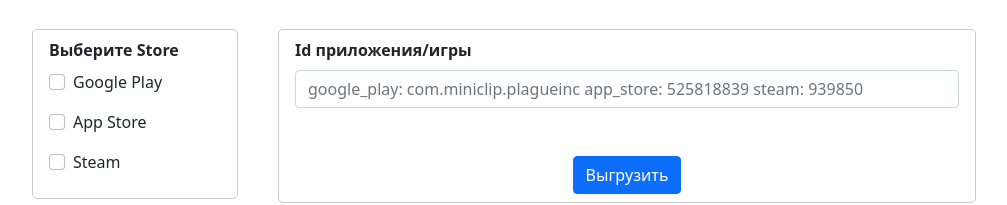
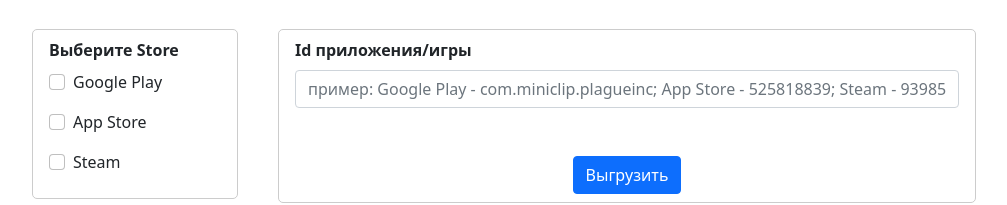
Before and after one commit to AryaDarisova/applications-allcorrect-2, a React (Create React App) app: page / in a window 1280 px wide. Shown: the part 129-334 px from the top of the page, without its empty margins (136-1143 px from the left). Built offline with nearby package versions, Linux system fonts and the light colour scheme.

Commit message:
edit app id input placeholder

```diff
--- a/package.json
+++ b/package.json
@@ -9,6 +9,7 @@
     "app-store-scraper": "^0.17.0",
     "bootstrap": "^5.1.0",
     "chart.js": "^3.5.1",
+    "font-awesome": "^4.7.0",
     "google-play-scraper": "^8.0.2",
     "react": "^17.0.2",
     "react-chartjs-2": "^3.0.4",
--- a/src/games_store_parser/Form.js
+++ b/src/games_store_parser/Form.js
@@ -44,7 +44,7 @@ export default function Form(props) {
                                     <label htmlFor="inputAppId" className="form-label"><strong>Id
                                         приложения/игры</strong></label>
                                     <input className="form-control" id="inputAppId" name="inputAppId"
-                                           placeholder="google_play: com.miniclip.plagueinc app_store: 525818839 steam: 939850" />
+                                           placeholder="пример: Google Play - com.miniclip.plagueinc; App Store - 525818839; Steam - 939850" />
                                 </div>
                             </div>
                             <br />
```
Also changed, not shown: 1 other file (tests, documents, lock files or other folders).
